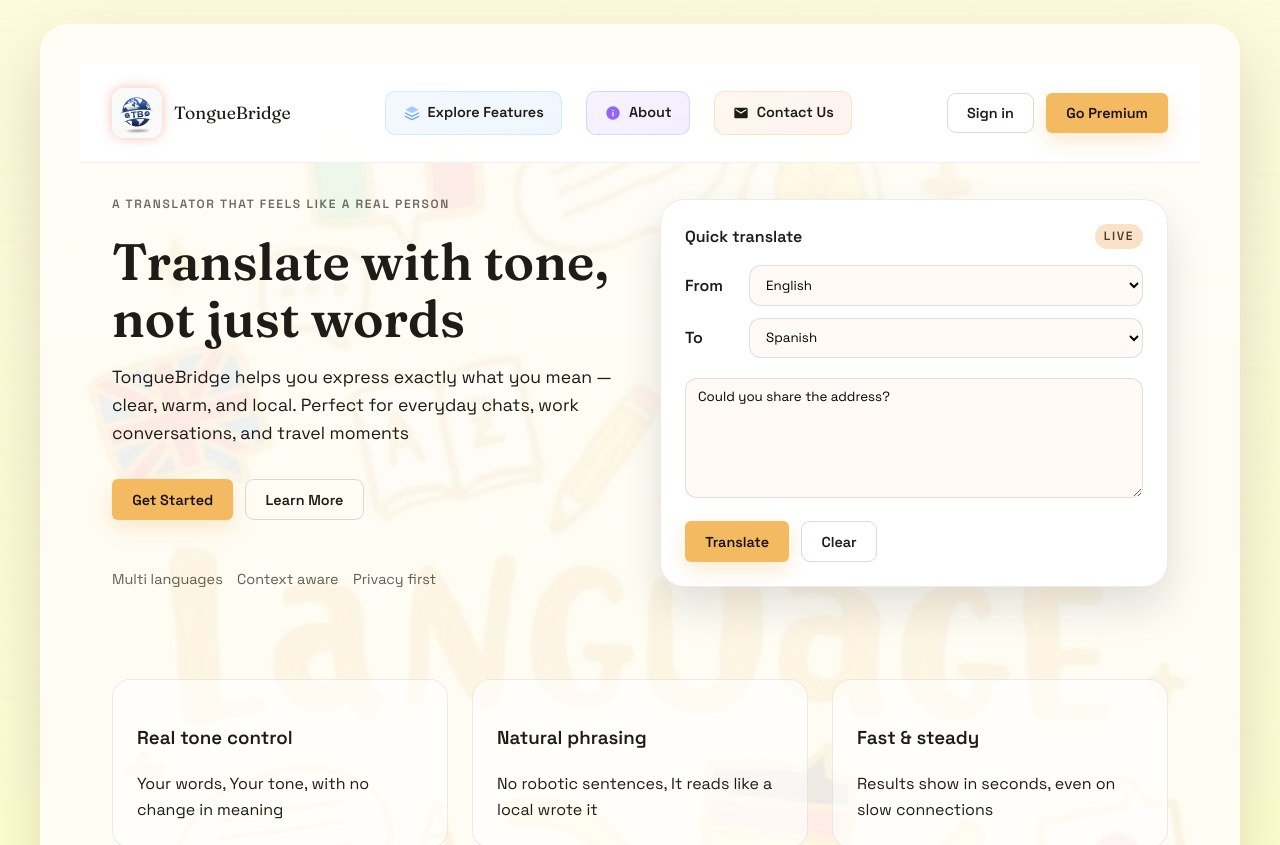
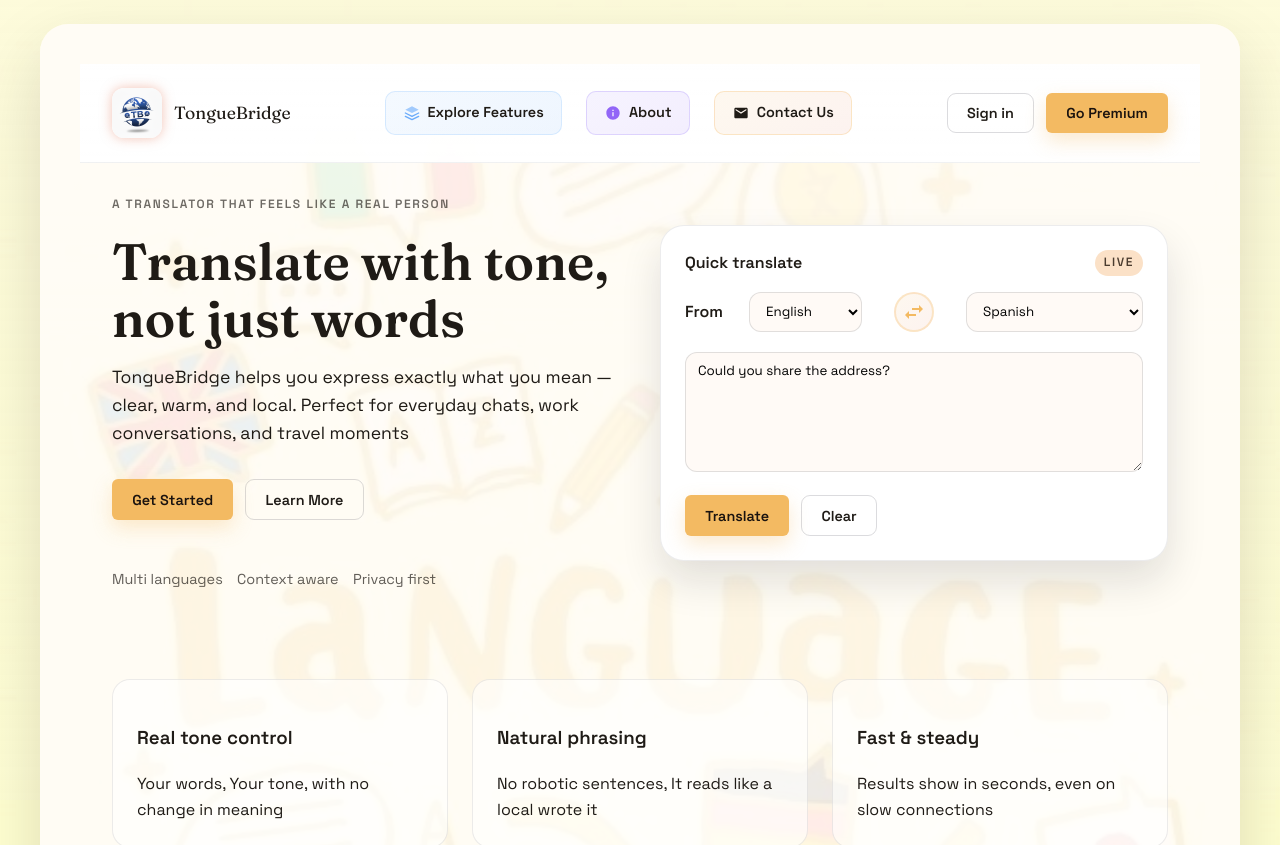
Before and after one commit to neelAkash2005/TongueBridge, a React (Vite) app in the folder frontDev/frontDev/: page / in a window 1280 px wide. Shown: the top 845 px of the page. Built offline with nearby package versions, Linux system fonts and the light colour scheme.

Commit message:
adding swap-button

```diff
--- a/frontDev/frontDev/src/App.css
+++ b/frontDev/frontDev/src/App.css
@@ -444,6 +444,93 @@ textarea {
   padding: 0.6rem 0.75rem;
   font-family: 'Space Grotesk', sans-serif;
   background: #fffaf6;
+  transition: all 0.3s ease;
+}
+
+.field select:hover,
+textarea:hover {
+  border-color: rgba(15, 18, 33, 0.2);
+}
+
+.field select:focus,
+textarea:focus {
+  outline: none;
+  border-color: var(--accent);
+  box-shadow: 0 0 0 3px rgba(243, 186, 98, 0.1);
+}
+
+/* Language Selector Container */
+.language-selector-container {
+  display: flex;
+  align-items: flex-end;
+  justify-content: space-between;
+  gap: 1rem;
+  margin-bottom: 0.75rem;
+}
+
+.language-selector-container .field {
+  flex: 1;
+  margin-bottom: 0;
+}
+
+.field-no-label {
+  flex: 1;
+  display: flex;
+  flex-direction: column;
+}
+
+.field-no-label select {
+  width: 100%;
+  border-radius: 12px;
+  border: 1px solid rgba(15, 18, 33, 0.12);
+  padding: 0.6rem 0.75rem;
+  font-family: 'Space Grotesk', sans-serif;
+  background: #fffaf6;
+  transition: all 0.3s ease;
+}
+
+.field-no-label select:hover {
+  border-color: rgba(15, 18, 33, 0.2);
+}
+
+.field-no-label select:focus {
+  outline: none;
+  border-color: var(--accent);
+  box-shadow: 0 0 0 3px rgba(243, 186, 98, 0.1);
+}
+
+/* Swap Button */
+.swap-btn {
+  display: flex;
+  align-items: center;
+  justify-content: center;
+  width: 40px;
+  height: 40px;
+  min-width: 40px;
+  flex-shrink: 0;
+  border-radius: 50%;
+  border: 2px solid rgba(243, 186, 98, 0.3);
+  background: linear-gradient(135deg, rgba(243, 186, 98, 0.1), rgba(232, 135, 107, 0.1));
+  cursor: pointer;
+  transition: all 0.3s ease;
+  padding: 0;
+  margin: 0 1rem;
+}
+
+.swap-btn:hover {
+  background: linear-gradient(135deg, rgba(243, 186, 98, 0.2), rgba(232, 135, 107, 0.2));
+  border-color: rgba(243, 186, 98, 0.6);
+  transform: rotate(180deg) scale(1.1);
+  box-shadow: 0 4px 12px rgba(243, 186, 98, 0.3);
+}
+
+.swap-btn:active {
+  transform: rotate(180deg) scale(0.95);
+}
+
+.swap-btn svg {
+  color: var(--accent);
+  transition: color 0.3s ease;
 }
 
 textarea {
@@ -637,6 +724,24 @@ main {
   main {
     padding: 1rem;
   }
+
+  .language-selector-container {
+    flex-direction: column;
+    gap: 0.5rem;
+  }
+
+  .swap-btn {
+    transform: rotate(90deg);
+    margin-top: 0;
+  }
+
+  .swap-btn:hover {
+    transform: rotate(270deg) scale(1.1);
+  }
+
+  .swap-btn:active {
+    transform: rotate(270deg) scale(0.95);
+  }
 }
 
 @media (max-width: 720px) {
--- a/frontDev/frontDev/src/App.jsx
+++ b/frontDev/frontDev/src/App.jsx
@@ -1,8 +1,17 @@
 import './App.css';
 import logo from './assets/logo.png';
-import { useEffect } from 'react';
+import { useEffect, useState } from 'react';
 
 function App() {
+  const [fromLang, setFromLang] = useState('English');
+  const [toLang, setToLang] = useState('Spanish');
+
+  const swapLanguages = () => {
+    const temp = fromLang;
+    setFromLang(toLang);
+    setToLang(temp);
+  };
+
   useEffect(() => {
     const handleScroll = () => {
       const header = document.querySelector('.site-header');
@@ -140,22 +149,30 @@ function App() {
               <span>Quick translate</span>
               <span className="status">Live</span>
             </div>
+            <div className="language-selector-container">
               <label className="field">
                 <span>From</span>
-              <select>
+                <select value={fromLang} onChange={(e) => setFromLang(e.target.value)}>
                   <option>English</option>
                   <option>Hindi</option>
                   <option>Spanish</option>
+                  <option>French</option>
                 </select>
               </label>
-            <label className="field">
-              <span>To</span>
-              <select>
+              <button className="swap-btn" onClick={swapLanguages} type="button" title="Swap languages">
+                <svg width="24" height="24" viewBox="0 0 24 24" fill="none" xmlns="http://www.w3.org/2000/svg">
+                  <path d="M6.99 11L3 15L6.99 19V16H14V14H6.99V11ZM21 9L17.01 5V8H10V10H17.01V13L21 9Z" fill="currentColor"/>
+                </svg>
+              </button>
+              <div className="field-no-label">
+                <select value={toLang} onChange={(e) => setToLang(e.target.value)}>
                   <option>Spanish</option>
                   <option>English</option>
                   <option>French</option>
+                  <option>Hindi</option>
                 </select>
-            </label>
+              </div>
+            </div>
             <textarea
               rows="5"
               placeholder="Type something natural..."
```
Lines whose indentation alone changed are shown as unchanged.
